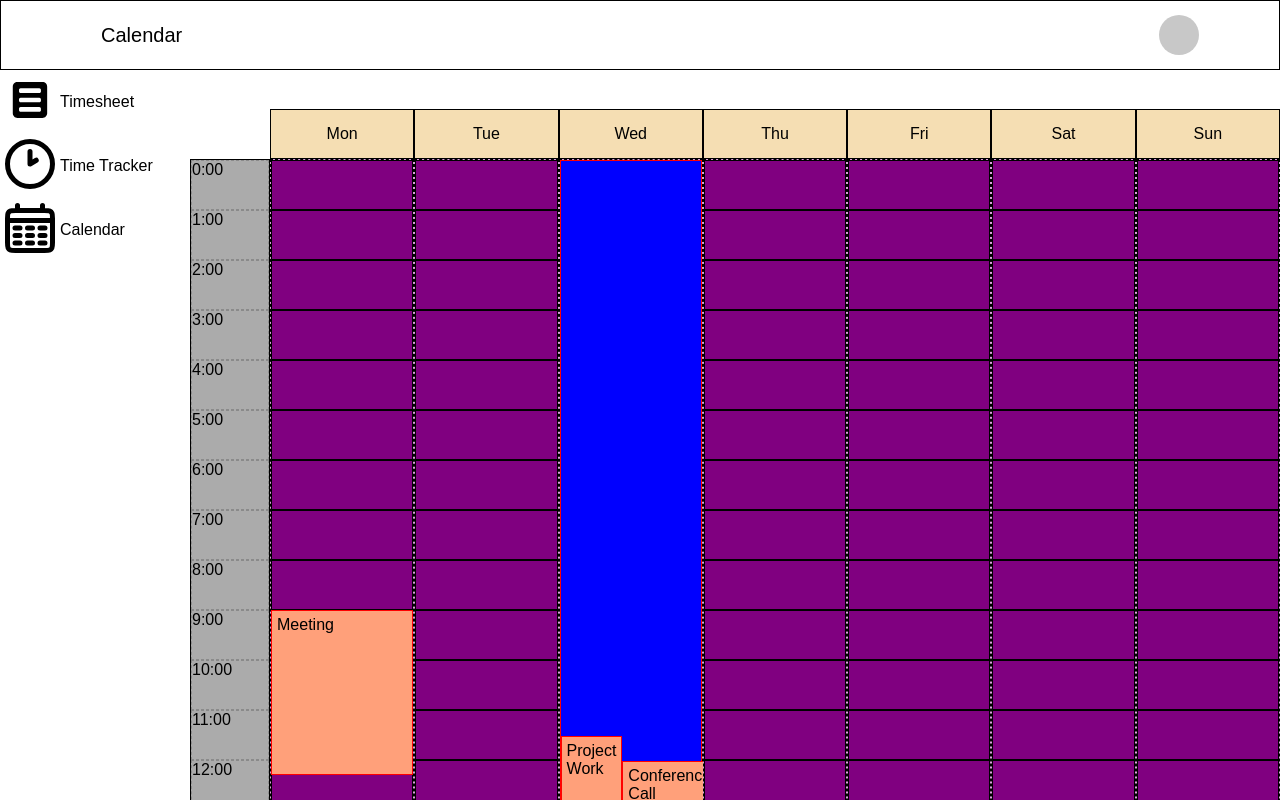
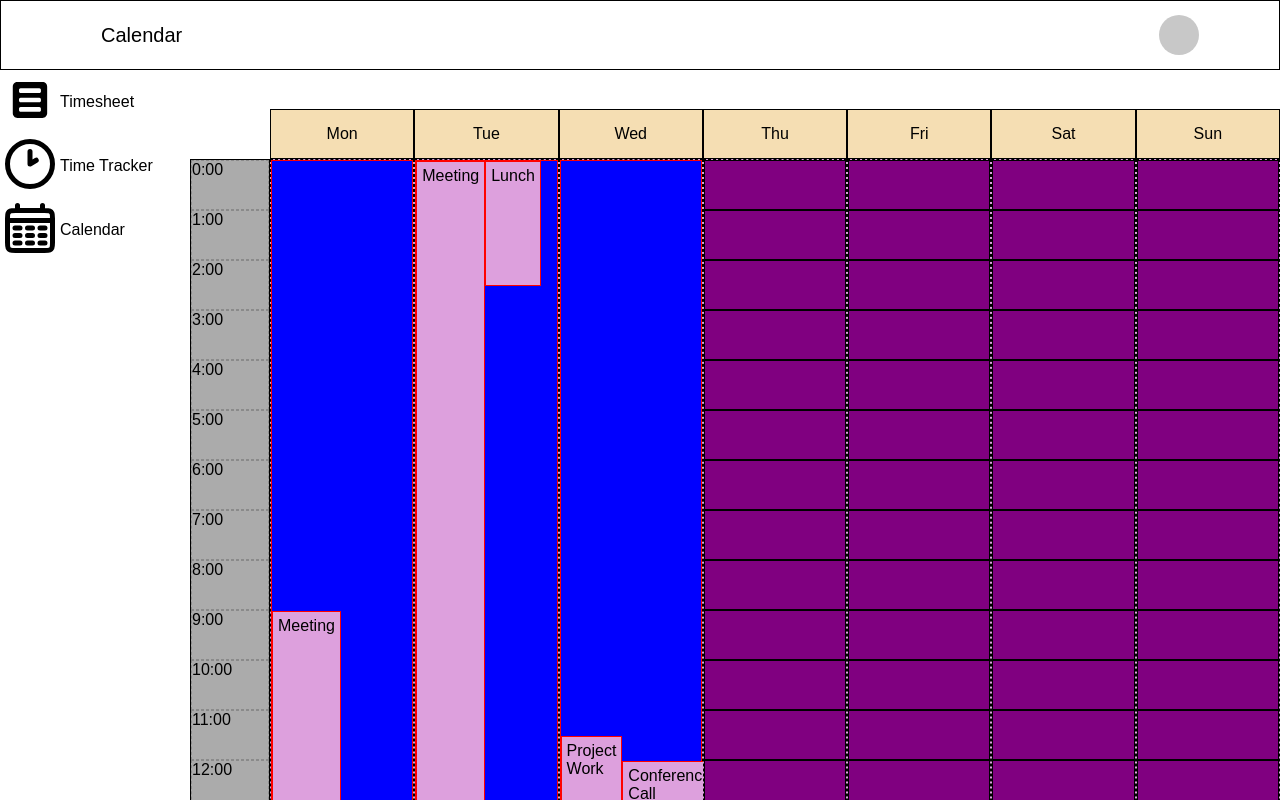
Before and after one commit to Aleena1802/Calendar, a React (Vite) app: page / in a window 1280 px wide. Shown: the top 800 px of the page. Built offline with nearby package versions, Linux system fonts and the light colour scheme.

Commit message:
wrote logic to manage tasks that span across multiple days

```diff
--- a/public/tasks.json
+++ b/public/tasks.json
@@ -5,12 +5,12 @@
     "startDate": "2021-02-15",
     "endDate": "2021-02-17",
     "start": "09:00",
-      "end": "12:15",
+    "end": "12:10",
     "endDay": "Wednesday"
   },
   {
     "task": "Lunch",
-      "day": "Monday",
+    "day": "Tuesday",
     "startDate": "2021-02-15",
     "endDate": "2021-02-16",
     "start": "23:00",
--- a/src/calendar/Calendar.tsx
+++ b/src/calendar/Calendar.tsx
@@ -29,14 +29,9 @@ export default function Calendar() {
     }
   }, []);
 
-    const tasks = data.map((data) => { return data; });
-    const mondayTasks = tasks.filter(task => task.day === 'Monday');
-    const tuesdayTasks = tasks.filter(task => task.day === 'Tuesday');
-    const wednesdayTasks = tasks.filter(task => task.day === 'Wednesday');
-    const thursdayTasks = tasks.filter(task => task.day === 'Thursday');
-    const fridayTasks = tasks.filter(task => task.day === 'Friday');
-    const saturdayTasks = tasks.filter(task => task.day === 'Saturday');
-    const sundayTasks = tasks.filter(task => task.day === 'Sunday');
+  const tasks = data.map((data) => {
+    return data;
+  });
 
   // pushToArray(mondayTasks, tuesdayTasks);
   // pushToArray(tuesdayTasks, wednesdayTasks);
@@ -46,13 +41,15 @@ export default function Calendar() {
   // pushToArray(saturdayTasks, sundayTasks);
   // pushToArray(sundayTasks, mondayTasks);
 
-
   const daysArray: IDays = {
     days: ["Mon", "Tue", "Wed", "Thu", "Fri", "Sat", "Sun"],
   };
 
   const timelineObject: ITime = {
-        timeline: [0,1, 2, 3, 4, 5, 6, 7, 8, 9, 10, 11, 12, 13, 14, 15, 16, 17, 18, 19, 20, 21, 22, 23]
+    timeline: [
+      0, 1, 2, 3, 4, 5, 6, 7, 8, 9, 10, 11, 12, 13, 14, 15, 16, 17, 18, 19, 20,
+      21, 22, 23,
+    ],
   };
 
   //   function pushToArray(arr1, arr2){
@@ -68,47 +65,99 @@ export default function Calendar() {
   //     }
   // }
 
-function range(start, end, step = 1) {
-    const result = [];
-    for (let i = start; i <= end; i += step) {
-      result.push(i);
-    }
-    return result;
-  }
-
+  // function range(start, end, step = 1) {
+  //   const result = [];
+  //   for (let i = start; i <= end; i += step) {
+  //     result.push(i);
+  //   }
+  //   return result;
+  // }
 
   function addToNextDay() {
-    const extendedTasks = tasks.filter(task => {
-        // Only filter tasks that have both a startDate and endDate
+    const extendedTasks = tasks.filter((task) => {
       if (task.startDate && task.endDate) {
         const startDate = new Date(task.startDate);
         const endDate = new Date(task.endDate);
 
-            // Return tasks where the startDate and endDate are not the same
         return startDate.getTime() !== endDate.getTime();
       }
       return false;
     });
 
-    const differenceInDays=[];
+    const dayMapping = {
+      Monday: tasks.filter((task) => task.day === "Monday"),
+      Tuesday: tasks.filter((task) => task.day === "Tuesday"),
+      Wednesday: tasks.filter((task) => task.day === "Wednesday"),
+      Thursday: tasks.filter((task) => task.day === "Thursday"),
+      Friday: tasks.filter((task) => task.day === "Friday"),
+      Saturday: tasks.filter((task) => task.day === "Saturday"),
+      Sunday: tasks.filter((task) => task.day === "Sunday"),
+    };
 
+    // console.log(extendedTasks);
     for (let i = 0; i < extendedTasks.length; i++) {
-        const startDate = new Date(extendedTasks[i].startDate);
-        const endDate = new Date(extendedTasks[i].endDate);
+      const task = extendedTasks[i];
+      const endDate = new Date(task.endDate);
+      // console.log("start date: " + startDate);
 
-        // Calculate the difference in milliseconds
-        const differenceInMillis = endDate - startDate;
+      let currentDay = new Date(task.startDate);
+      while (currentDay <= endDate) {
+        const startDate = new Date(task.startDate);
+        const dayName = currentDay.toLocaleDateString("en-US", {
+          weekday: "long",
+        });
+        const dayArray = dayMapping[dayName];
 
-        // Convert milliseconds to days
-        const difference = Math.ceil(differenceInMillis / (1000 * 60 * 60 * 24));
-        differenceInDays.push(difference);
-        console.log(`Difference in Days: ${differenceInDays}`);
+        if (i === 0) {
+          console.log(
+            "currntday: " +
+              currentDay +
+              " " +
+              currentDay.getTime() +
+              " extended task: " +
+              i
+          );
+          console.log(endDate.getTime());
+        }
+        const newTask = {
+          ...task,
+          day: dayName,
+          start:
+            currentDay.getTime() === startDate.getTime() ? task.start : "00:00",
+          end: currentDay.getTime() === endDate.getTime() ? task.end : "23:59",
+        };
+
+        const taskIndex = dayArray.findIndex(
+          (t) =>
+            t.task === task.task &&
+            t.startDate === task.startDate &&
+            t.endDate === task.endDate &&
+            t.day === dayName
+        );
+
+        if (taskIndex !== -1) {
+          dayArray.splice(taskIndex, 1);
         }
 
-    console.log(extendedTasks);
+        dayArray.push(newTask);
+        currentDay.setDate(currentDay.getDate() + 1);
+        //console.log("current day: " + currentDay);
+      }
+    }
+    return dayMapping;
   }
 
-addToNextDay();
+  const days = addToNextDay();
+  const mondayTasks = days["Monday"];
+  const tuesdayTasks = days["Tuesday"];
+  const wednesdayTasks = days["Wednesday"];
+  const thursdayTasks = days["Thursday"];
+  const fridayTasks = days["Friday"];
+  const saturdayTasks = days["Saturday"];
+  const sundayTasks = days["Sunday"];
+
+  console.log("monday tasks: ");
+  console.log(mondayTasks);
 
   return (
     <>
@@ -135,28 +184,6 @@ addToNextDay();
               <Column taskList={fridayTasks} />
               <Column taskList={saturdayTasks} />
               <Column taskList={sundayTasks} />
-
-              {/* <Box className="taskCol">
-                            {Array.from({ length: 23 }, (_, index) => (
-                                <Box key={index} className="task">
-                                </Box>
-                            ))}
-                            <Box className={overlap?'eventContainer':'flexColumn'}>
-                                {mondayTasks.map((task, index) => {
-                                    const startHour = Number(task.start.substring(0, 2));
-                                    const startMin=Number(task.start.substring(3,5))/60;
-                                    const endHour = Number(task.end.substring(0, 2));
-                                    const endMin=Number(task.end.substring(3,5))/60;
-                                    const startTime=startHour+startMin;
-                                    const endTime=endHour+endMin;
-                                    const duration = endTime.toFixed(2) - startTime.toFixed(2);
-
-                                    return (
-                                        <Box className={overlap?'overlapEvent':'event'} style={{ height: `${duration.toFixed(1) * 50}px`, top: `${(startHour - 1) * 50}px` }}>{task.task}</Box>
-                                    )
-                                })}
-                            </Box>
-                        </Box> */}
             </Box>
           </Box>
         </Box>
--- a/src/calendar/CalendarColumn.jsx
+++ b/src/calendar/CalendarColumn.jsx
@@ -1,56 +1,69 @@
-import './calendar.css'
+import "./calendar.css";
 import React, { useEffect, useState, useRef } from "react";
 import { Box } from "@chakra-ui/react";
 
 export default function Column({ taskList }) {
-
   const [overlap, setOverlap] = useState(false);
   useEffect(() => {
     let overlapFound = false;
-        if (taskList) {
-            taskList.forEach((task, index) => {
-                const endHour = Number(task.end.substring(0, 2));
-                if (index < taskList.length - 1) {
-                    const nextTaskStartHour = Number(taskList[index + 1].start.substring(0, 2));
-                    if (endHour > nextTaskStartHour) {
+    if (taskList && taskList.length > 0 && taskList[0]?.day) {
+      if (taskList[0].day === "Monday") {
+        console.log(taskList[0]);
+      }
+      for (let index = 0; index < taskList.length - 1; index++) {
+        const endHour = Number(taskList[index].end.substring(0, 2));
+        const nextTaskStartHour = Number(
+          taskList[index + 1].start.substring(0, 2)
+        );
+        if (endHour >= nextTaskStartHour) {
           overlapFound = true;
+          console.log("overlap: " + overlap);
+          console.log("tasklist ");
+          console.log(taskList);
+          break;
         }
       }
-            })
-        };
+    }
     setOverlap(overlapFound);
   }, [taskList]);
   return (
     <Box className="taskCol">
       {Array.from({ length: 24 }, (_, index) => (
-                <Box key={index} className="task">
-                </Box>
+        <Box key={index} className="task"></Box>
       ))}
-            <Box className={overlap ? 'eventContainer' : 'flexColumn'}>
-                {taskList ?
-                    taskList.map((task, index) => {
+      <Box className={overlap ? "eventContainer" : "flexColumn"}>
+        {taskList
+          ? taskList.map((task, index) => {
+              // const startDT = new Date("2024-08-27T00:00:00.000+04:00")
               const startHour = Number(task.start.substring(0, 2));
               const startMin = Number(task.start.substring(3, 5)) / 60;
               const endHour = Number(task.end.substring(0, 2));
               const endMin = Number(task.end.substring(3, 5)) / 60;
               const startTime = startHour + startMin;
               const endTime = endHour + endMin;
-                        let duration;
+              let duration =
+                endTime < startTime ? 24 - startTime : endTime - startTime;
 
-                        if (endTime < startTime) {
-                            duration = (24 - startTime);
-                        } else {
-                            duration = endTime - startTime;
+              const topPosition =
+                startHour === 0 && startMin === 0 ? 0 : startTime * 50;
+              const taskHeight = duration.toFixed(1) * 50;
+
+              //console.log("Duration: " + duration);
+              return (
+                <Box
+                  key={index}
+                  className={overlap ? "overlapEvent" : "event"}
+                  style={{
+                    height: `${taskHeight}px`,
+                    top: `${topPosition}px`,
+                  }}
+                >
+                  {task.task}
+                </Box>
+              );
+            })
+          : ""}
+      </Box>
+    </Box>
+  );
 }
-
-                        console.log("Duration: " + duration);
-                        return (
-                            <Box className={overlap ? 'overlapEvent' : 'event'} style={{ height: `${duration.toFixed(1) * 50}px`, top: `${(startTime) * 50}px` }}>{task.task}</Box>
-                        )
-                    }) : ''}
-            </Box>
-
-
-        </Box>
-    )
-}
--- a/src/calendar/calendar.css
+++ b/src/calendar/calendar.css
@@ -1,5 +1,4 @@
-
-.calendarContainer{
+.calendarContainer {
   display: flex;
   flex-direction: column;
   margin-bottom: auto;
@@ -7,62 +6,61 @@
   padding-top: 40px;
 }
 
-.optionContainer{
+.optionContainer {
   width: 100px;
   margin-left: auto;
 }
 
-.calendarGridContainer{
+.calendarGridContainer {
   width: 100%;
   height: 100vh;
   margin-top: -19px;
 }
 
-.calendarGrid{
+.calendarGrid {
   height: 100vh;
   width: 100%;
   display: grid;
-    grid-template-areas: "days days""timeline tasks";
+  grid-template-areas: "days days" "timeline tasks";
   grid-template-columns: auto 1fr;
 }
 
-.timelineContainer{
+.timelineContainer {
   width: 80px;
   background-color: rgb(171, 171, 171);
   height: 100%;
   grid-area: timeline;
   display: grid;
-    grid-template-rows: repeat(23,50px);
+  grid-template-rows: repeat(23, 50px);
   border: 1px solid black;
 }
 
-.time{
+.time {
   border: 1px solid rgb(138, 138, 138);
   border-style: dashed;
   position: relative;
 }
 
-
-.daysContainer{
+.daysContainer {
   display: grid;
-    grid-template-columns: repeat(7,1fr);
+  grid-template-columns: repeat(7, 1fr);
   background-color: wheat;
   height: 50px;
   grid-area: days;
   margin-left: 80px;
 }
 
-.days{
+.days {
   border: 1px solid black;
   display: flex;
   justify-content: center;
   align-items: center;
 }
 
-.taskCol{
+.taskCol {
   background-color: rgb(215, 215, 215);
   border: 1px solid black;
-    border-style:dashed;
+  border-style: dashed;
   width: auto;
   height: 100%;
   background-color: pink;
@@ -70,14 +68,14 @@
   flex-direction: column;
 }
 
-.task{
+.task {
   border: 1px solid black;
   background-color: purple;
   height: 50px;
   position: relative;
 }
 
-.taskColor{
+.taskColor {
   background-color: grey;
   border: 1px solid red;
   height: 100%;
@@ -90,25 +88,25 @@
   background-color: plum;
 }
 
-.eventContainer{
+.eventContainer {
   height: 100%;
   position: absolute;
   width: 100%;
-    display: grid;
+  display: flex;
   grid-auto-flow: column;
   background-color: blue;
   border: 1px solid red;
 }
 
-.overlapEvent{
-    background-color: lightsalmon;
+.overlapEvent {
+  background-color: plum;
   border: 1px solid red;
   padding: 5px;
   box-sizing: border-box;
   position: relative;
   display: flex;
   flex-wrap: wrap;
-    width:auto;
+  width: auto;
 }
 
 .event {
@@ -122,14 +120,13 @@
   flex-wrap: wrap;
 }
 
-.flexColumn{
+.flexColumn {
   height: 100%;
   position: absolute;
   width: 100%;
 }
 
-
-.taskGrid{
+.taskGrid {
   display: flex;
   background-color: pink;
 }
```
Lines whose indentation alone changed are shown as unchanged.
